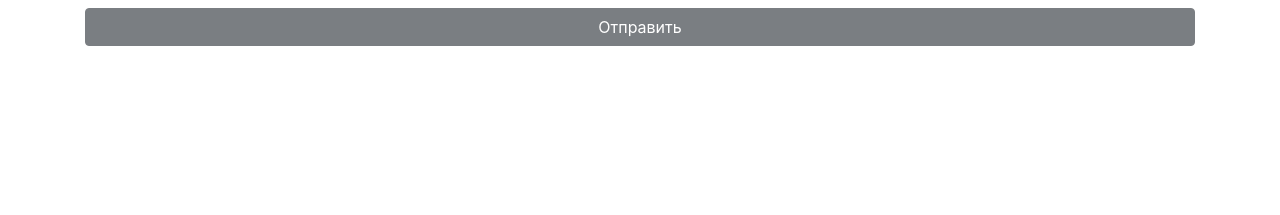
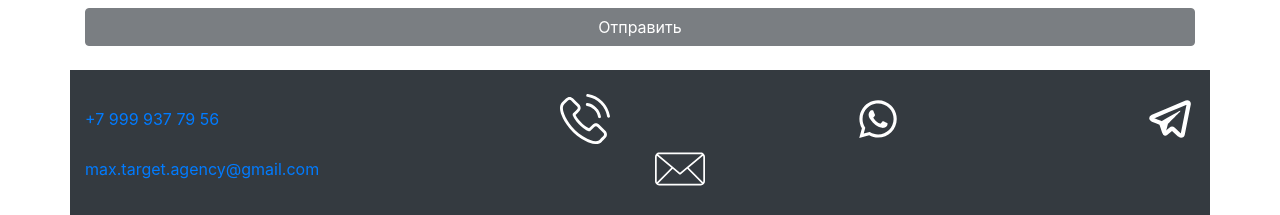
Before and after one commit to machinek56/maxtarget, a Vue app: page / in a window 1280 px wide. Shown: the part 5226-5441 px from the top of the page. Before the commit the page ends 5296 px from the top, so only its background shows below. Built offline with nearby package versions, Linux system fonts and the light colour scheme; what vue-js-modal would draw is missing.

Commit message:
+ Contacts section

```diff
--- a/src/assets/main.less
+++ b/src/assets/main.less
@@ -28,6 +28,9 @@
 }
 .bg-grey{
   background: #f6f6f6;
+}
+.bg-dark{
+  background-color: #343a40;
 }
 
 .banner{
@@ -196,3 +199,14 @@
   font-size: 80%;
   color: #dc3545;
 }
+
+/*----------------
+  CONTACTS
+-----------------*/
+.contacts{
+  &-icons{
+    &__icon{
+      width: 50px;
+    }
+  }
+}
--- a/src/components/Main.vue
+++ b/src/components/Main.vue
@@ -456,11 +456,30 @@
     </modal>
 
     <section class="container section application" id="application">
-
       <!--<h4 class="text-center">Остался последний шаг. Внимание! После отправки заявки Ваш аккаунт круто-->
       <!--изменится.</h4>-->
       <base-form>
       </base-form>
+    </section>
+    <section class="container section contacts bg-dark" id="contacts">
+        <div class="row align-items-center">
+            <div class="col-5">
+                <a href="tel:+7(916)970-57-15">+7 999 937 79 56</a>
+            </div>
+            <div class="col d-flex justify-content-between contacts-icons">
+                <a href="#"><img class="contacts-icons__icon" src="~@/assets/images/contacts/phone-call.svg" alt=""></a>
+                <a href="#"><img class="contacts-icons__icon" src="~@/assets/images/contacts/icons8-whatsapp.svg" alt=""></a>
+                <a href="#"><img class="contacts-icons__icon" src="~@/assets/images/contacts/icons8-telegram-app.svg" alt=""></a>
+            </div>
+        </div>
+        <div class="row align-items-center">
+            <div class="col">
+                <a href="mailto:max.target.agency@gmail.com">max.target.agency@gmail.com</a>
+            </div>
+            <div class="col contacts-icons">
+                <a href="#"><img class="contacts-icons__icon" src="~@/assets/images/contacts/new-email-outline.svg" alt=""></a>
+            </div>
+        </div>
     </section>
   </div>
 
```
